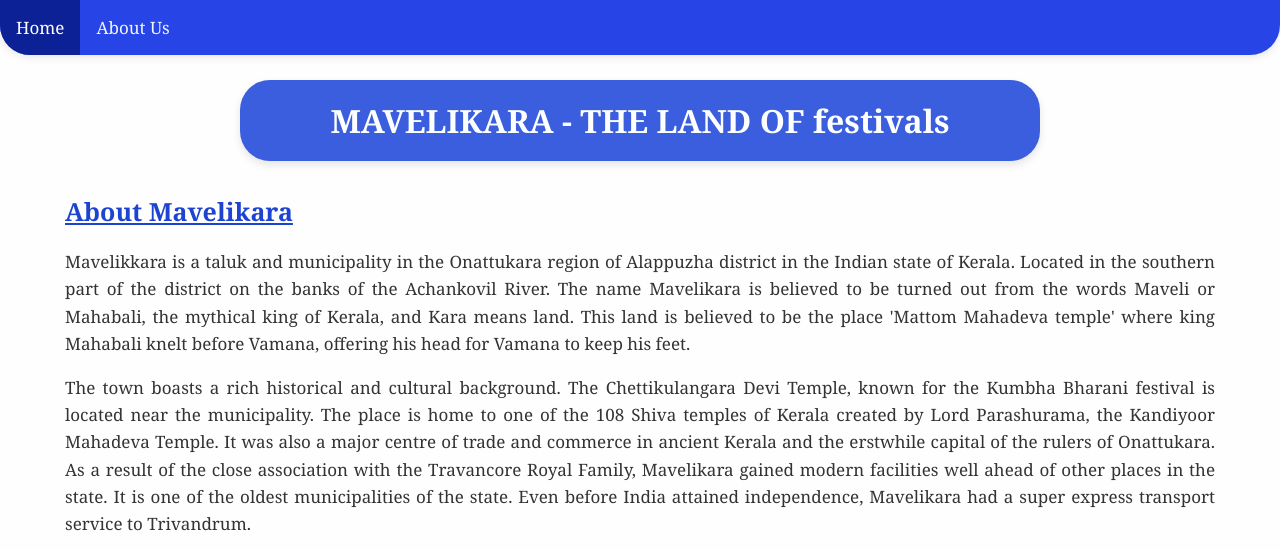
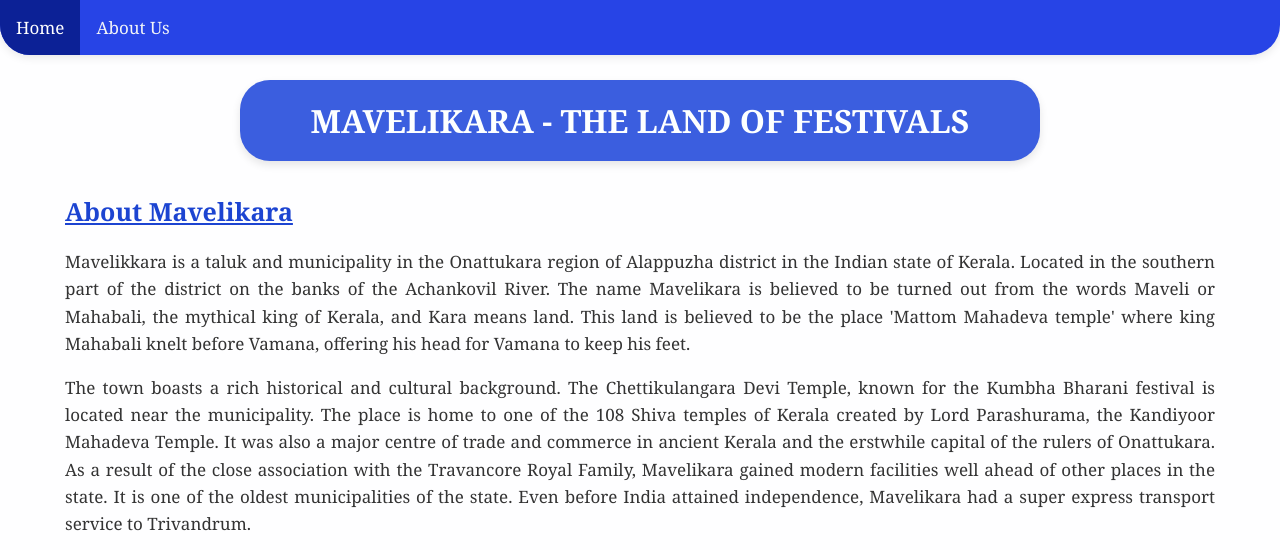
Before and after one commit to athulat5/Mavelikkara, a plain HTML site: page index.html in a window 1280 px wide. Shown: the top 550 px of the page. Drawn offline with Linux system fonts and the light colour scheme.

Commit message:
Fix capitalization in main heading of index.html

```diff
--- a/index.html
+++ b/index.html
@@ -299,7 +299,7 @@
         <a href="#about">About Us</a>
     </div>
 
-    <h1>MAVELIKARA - THE LAND OF festivals</h1>
+    <h1>MAVELIKARA - THE LAND OF FESTIVALS</h1>
 
     <div class="container">
         <h2>About Mavelikara</h2>
```
